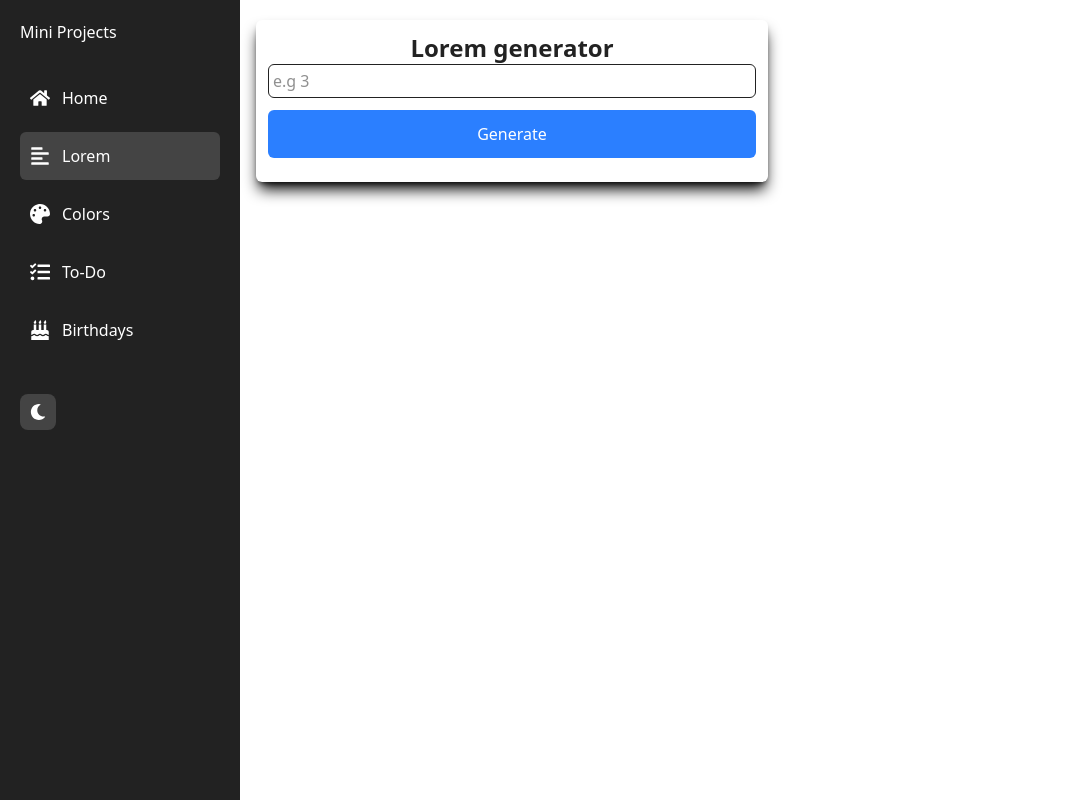
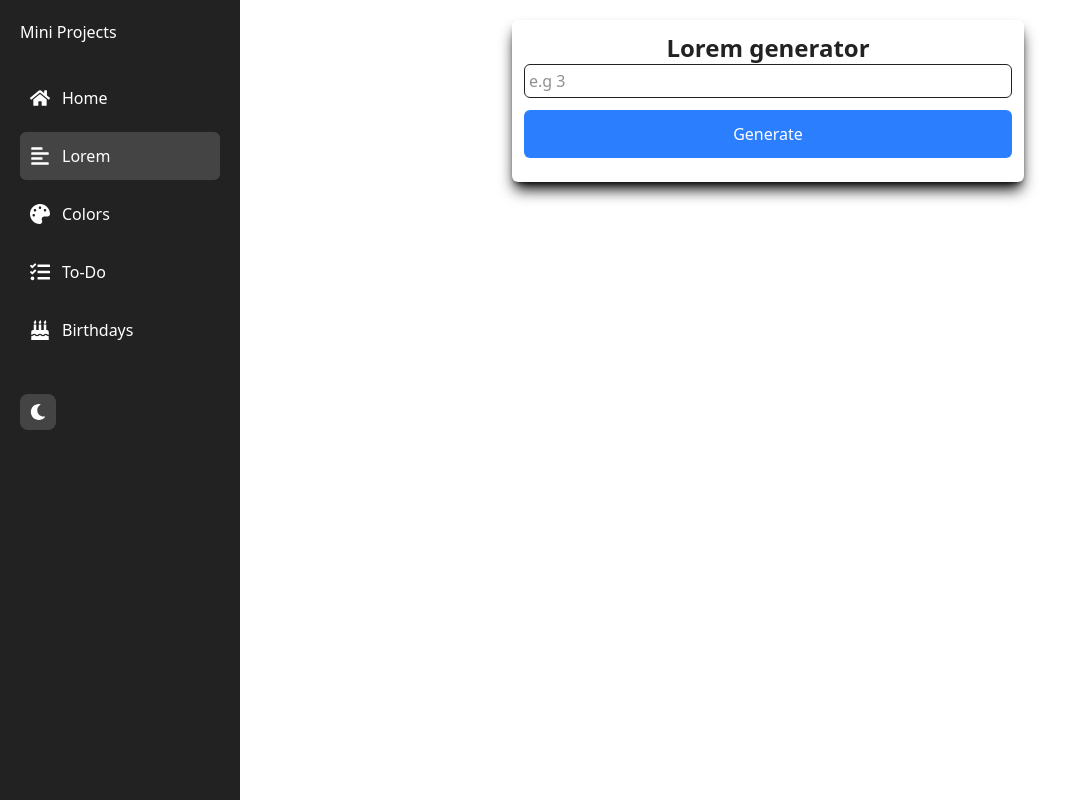
Before and after one commit to OshaqNaimat/Small-projects, a React (Vite) app in the folder mini/: page /lorem-generator in a window 1280 px wide. Shown: the whole page, without its empty margins (0-1076 px from the left). Built offline with nearby package versions, Linux system fonts and the light colour scheme.

Commit message:
lorem generator complete

```diff
--- a/mini/src/App.jsx
+++ b/mini/src/App.jsx
@@ -12,7 +12,7 @@ export default function App() {
     <>
       <Sidebar />
 
-      <div style={{}} className=" lg:ml-[20%] md:ml-0 sm:ml-0 ">
+      <div style={{}} className=" lg:ml-[20%] md:ml-[10%] sm:ml-[8%] ">
         <Routes>
           <Route path="/" element={<Home />} />
           <Route path="/lorem-generator" element={<LoremGenerator />} />
--- a/mini/src/pages/LoremGenerator.jsx
+++ b/mini/src/pages/LoremGenerator.jsx
@@ -25,7 +25,7 @@ const Lorem = () => {
 
   return (
     <>
-      <div className="container rounded-md shadow-lg my-5 p-3 shadow-black w-full select-none md:w-1/2 lg:md-1/3">
+      <div className="container mx-auto rounded-md shadow-lg my-5 p-3 shadow-black w-full select-none md:w-1/2 lg:md-1/3">
         <h1 className="text-center text-2xl font-semibold">Lorem generator</h1>
         <form action="">
           <input
@@ -44,7 +44,7 @@ const Lorem = () => {
         </form>
       </div>
 
-      <div className="container grid grid-cols-2 gap-5">
+      <div className="container grid lg:grid-cols-2 grid-cols-1 gap-5 ">
         {lorem.map((item, index) => {
           return <p className="text-justify text-gray-500"> {item} </p>;
         })}
```
